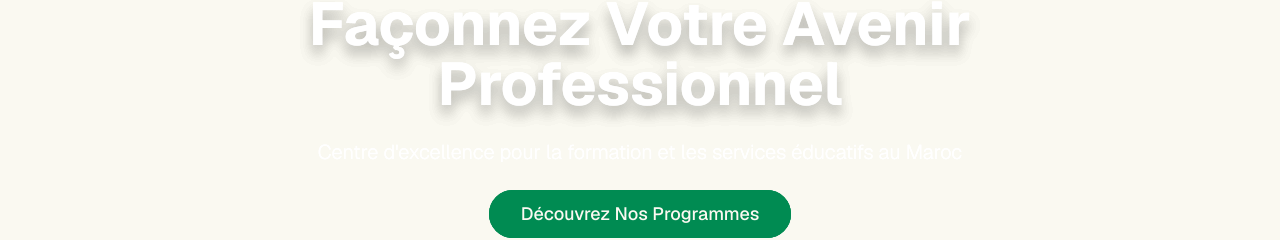
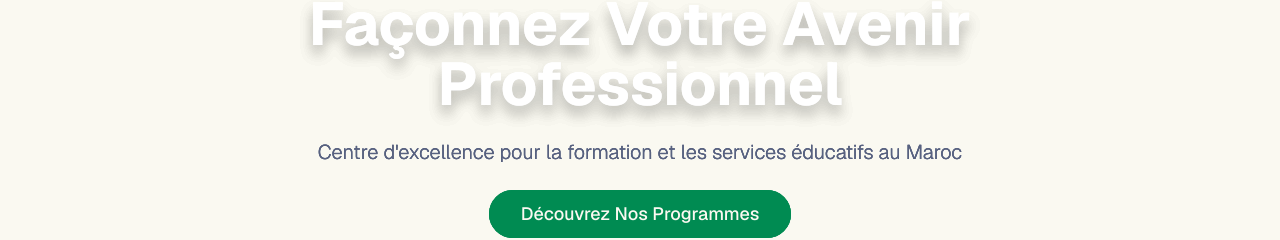
Before and after one commit to Worvios/pascalinfo, a Next.js app: page / in a window 1280 px wide. Shown: the part 381-621 px from the top of the page. Built offline with nearby package versions, Linux system fonts and the light colour scheme.

Commit message:
small fix

```diff
--- a/src/app/page.tsx
+++ b/src/app/page.tsx
@@ -400,7 +400,7 @@
                     <h1 className="text-4xl md:text-6xl font-bold text-white drop-shadow-xl">
                       {t("hero.title")}
                     </h1>
-                    <p className="text-lg md:text-xl text-muted-foreground font-light text-white/90">
+                    <p className="text-lg md:text-xl text-muted-foreground font-light">
                       {t("hero.subtitle")}
                     </p>
                     <Button
```
